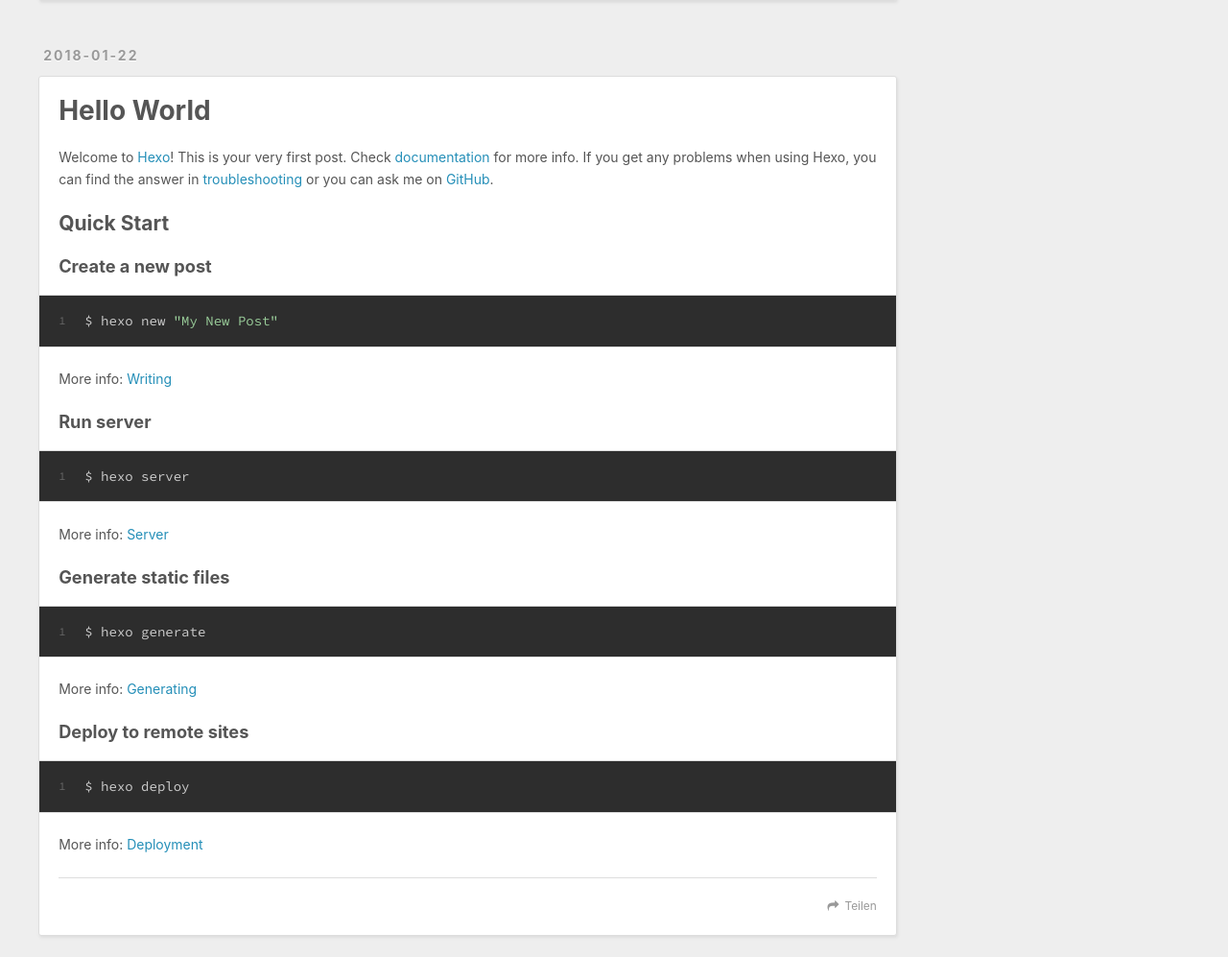
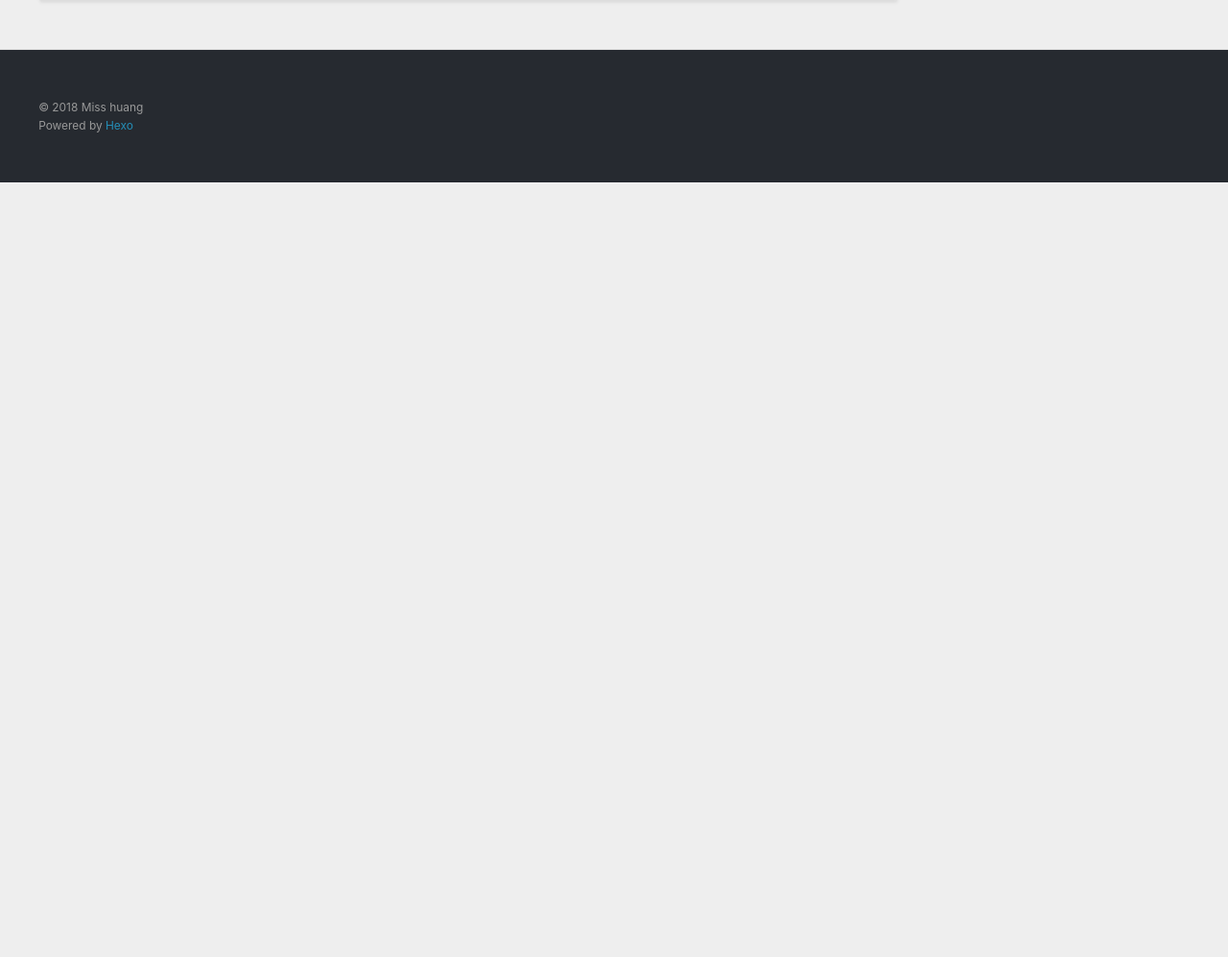
Before and after one commit to 1640351589/1640351589.github.io, a plain HTML site: page index.html in a window 1280 px wide. Shown: the part 1800-2797 px from the top of the page at 96% size. After the commit the page ends 1990 px from the top, so only its background shows below. Drawn offline with nearby package versions, Linux system fonts and the light colour scheme.

Commit message:
Site updated: 2018-01-23 11:52:32

```diff
--- a/index.html
+++ b/index.html
@@ -120,52 +120,7 @@
 
     </div>
     <footer class="article-footer">
-      <a data-url="http://yoursite.com/2018/01/23/Markdown-从入门到精通/" data-id="cjcr34y5h000098vgjg3iwz9t" class="article-share-link">Teilen</a>
-
-
-    </footer>
-  </div>
-
-</article>
-
-
-
-    <article id="post-hello-world" class="article article-type-post" itemscope itemprop="blogPost">
-  <div class="article-meta">
-    <a href="/2018/01/22/hello-world/" class="article-date">
-  <time datetime="2018-01-22T11:36:06.043Z" itemprop="datePublished">2018-01-22</time>
-</a>
-
-  </div>
-  <div class="article-inner">
-
-
-      <header class="article-header">
-
-
-    <h1 itemprop="name">
-      <a class="article-title" href="/2018/01/22/hello-world/">Hello World</a>
-    </h1>
-
-
-      </header>
-
-    <div class="article-entry" itemprop="articleBody">
-
-        <p>Welcome to <a href="https://hexo.io/" target="_blank" rel="noopener">Hexo</a>! This is your very first post. Check <a href="https://hexo.io/docs/" target="_blank" rel="noopener">documentation</a> for more info. If you get any problems when using Hexo, you can find the answer in <a href="https://hexo.io/docs/troubleshooting.html" target="_blank" rel="noopener">troubleshooting</a> or you can ask me on <a href="https://github.com/hexojs/hexo/issues" target="_blank" rel="noopener">GitHub</a>.</p>
-<h2 id="Quick-Start"><a href="#Quick-Start" class="headerlink" title="Quick Start"></a>Quick Start</h2><h3 id="Create-a-new-post"><a href="#Create-a-new-post" class="headerlink" title="Create a new post"></a>Create a new post</h3><figure class="highlight bash"><table><tr><td class="gutter"><pre><span class="line">1</span><br></pre></td><td class="code"><pre><span class="line">$ hexo new <span class="string">"My New Post"</span></span><br></pre></td></tr></table></figure>
-<p>More info: <a href="https://hexo.io/docs/writing.html" target="_blank" rel="noopener">Writing</a></p>
-<h3 id="Run-server"><a href="#Run-server" class="headerlink" title="Run server"></a>Run server</h3><figure class="highlight bash"><table><tr><td class="gutter"><pre><span class="line">1</span><br></pre></td><td class="code"><pre><span class="line">$ hexo server</span><br></pre></td></tr></table></figure>
-<p>More info: <a href="https://hexo.io/docs/server.html" target="_blank" rel="noopener">Server</a></p>
-<h3 id="Generate-static-files"><a href="#Generate-static-files" class="headerlink" title="Generate static files"></a>Generate static files</h3><figure class="highlight bash"><table><tr><td class="gutter"><pre><span class="line">1</span><br></pre></td><td class="code"><pre><span class="line">$ hexo generate</span><br></pre></td></tr></table></figure>
-<p>More info: <a href="https://hexo.io/docs/generating.html" target="_blank" rel="noopener">Generating</a></p>
-<h3 id="Deploy-to-remote-sites"><a href="#Deploy-to-remote-sites" class="headerlink" title="Deploy to remote sites"></a>Deploy to remote sites</h3><figure class="highlight bash"><table><tr><td class="gutter"><pre><span class="line">1</span><br></pre></td><td class="code"><pre><span class="line">$ hexo deploy</span><br></pre></td></tr></table></figure>
-<p>More info: <a href="https://hexo.io/docs/deployment.html" target="_blank" rel="noopener">Deployment</a></p>
-
-
-    </div>
-    <footer class="article-footer">
-      <a data-url="http://yoursite.com/2018/01/22/hello-world/" data-id="cjcr34y5h000198vg7jciq1g8" class="article-share-link">Teilen</a>
+      <a data-url="http://yoursite.com/2018/01/23/Markdown-从入门到精通/" data-id="cjcr3njsz000078vghcel09f4" class="article-share-link">Teilen</a>
 
 
     </footer>
@@ -209,10 +164,6 @@
             <a href="/2018/01/23/Markdown-从入门到精通/">Markdown--从入门到精通</a>
           </li>
 
-          <li>
-            <a href="/2018/01/22/hello-world/">Hello World</a>
-          </li>
-
       </ul>
     </div>
   </div>
```
Also changed, not shown: 2018/01/23/Markdown-从入门到精通/index.html (+1 -15 lines), archives/2018/01/index.html (+0 -23 lines), archives/2018/index.html (+0 -23 lines), archives/index.html (+0 -23 lines).
